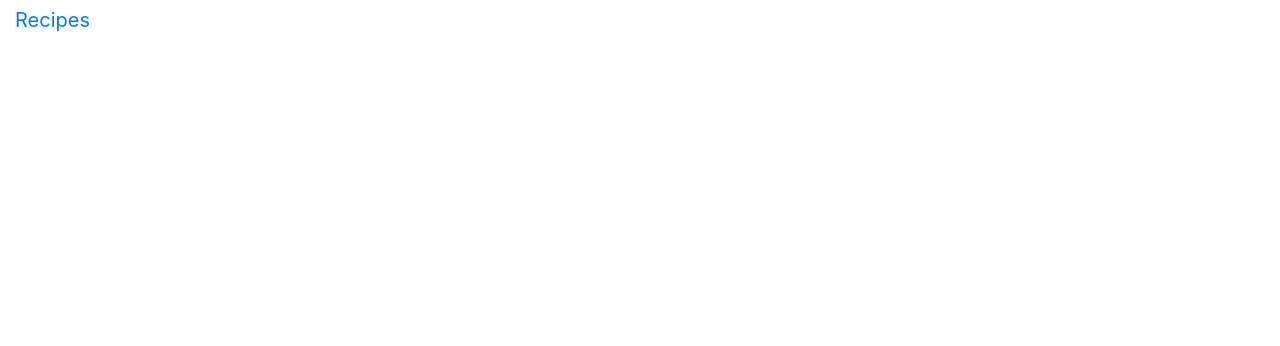
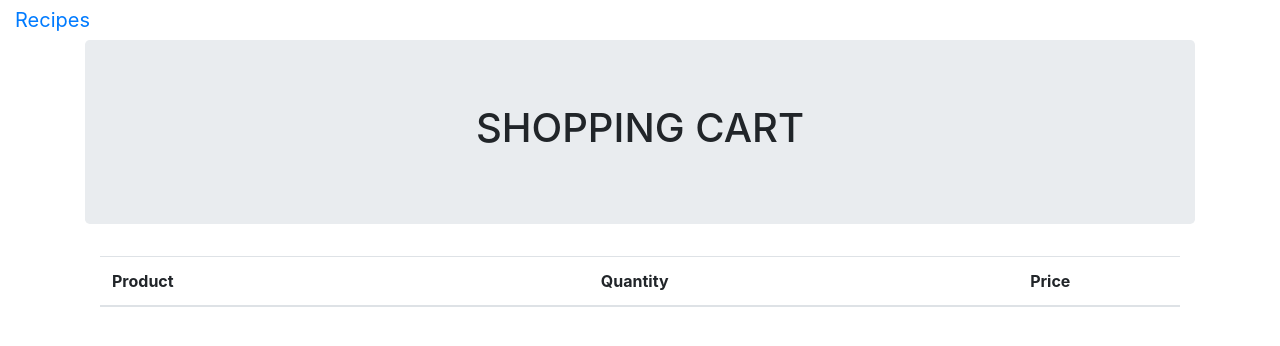
Before and after one commit to AsiriLRajapaksha/E-commerce-site, an Angular app: page /shopping-cart in a window 1280 px wide. Before the commit this address led to /. Shown: the top 346 px of the page. Built offline with nearby package versions, Linux system fonts and the light colour scheme.

Commit message:
11 commit

```diff
--- a/src/app/app-routing.module.ts
+++ b/src/app/app-routing.module.ts
@@ -4,6 +4,7 @@ import { RecipeComponent } from './recipe/recipe.component';
 import { RecipeDetailsComponent } from './recipe/recipe-details/recipe-details.component';
 import { ShoppingListComponent } from './shopping-list/shopping-list.component';
 import { ShoppingEditComponent } from './shopping-list/shopping-edit/shopping-edit.component';
+import { ShoppingCartComponent } from './shopping-cart/shopping-cart.component';
 
 
 const routes: Routes = [
@@ -13,7 +14,10 @@ const routes: Routes = [
   ]},
   {path:'shopping-list' , component:ShoppingListComponent , children:[
     {path:'shopping-edit', component:ShoppingEditComponent}
-  ]}
+  ]},
+  {
+    path:'shopping-cart',component:ShoppingCartComponent
+  }
 ];
 
 @NgModule({
--- a/src/app/app.module.ts
+++ b/src/app/app.module.ts
@@ -17,6 +17,7 @@ import { ShoppingEditComponent } from './shopping-list/shopping-edit/shopping-ed
 import { DropdownDirective } from './shared/dropdown.directive';
 import { RecipeService } from './recipe/recipe.service';
 import { ShoppingService } from './shopping-list/shopping.service';
+import { ShoppingCartComponent } from './shopping-cart/shopping-cart.component';
 
 @NgModule({
   declarations: [
@@ -31,7 +32,8 @@ import { ShoppingService } from './shopping-list/shopping.service';
     DropdownDirective,
     RecipeItemComponent,
     ShoppingListComponent,
-    ShoppingEditComponent
+    ShoppingEditComponent,
+    ShoppingCartComponent
   ],
   imports: [
     BrowserModule,
--- a/src/app/header/header.component.html
+++ b/src/app/header/header.component.html
@@ -14,7 +14,7 @@
             <li routerLinkActive="active"><a  routerLink="/shopping-list" >Shopping List</a></li>
         </ul>
         <ul class="nav navbar-nav navbar-right">
-            <li><a href="#"><span class="glyphicon glyphicon-shopping-cart"></span> Shopping Cart</a></li>
+            <li><a href="#" routerLinkActive="active" routerLink='/shopping-cart'><span class="glyphicon glyphicon-shopping-cart"></span> Shopping Cart</a></li>
             <li class="dropdown"><a class="dropdown-toggle" data-toggle="dropdown" role="button" aria-haspopup="true" aria-expanded="false" class="glyphicon glyphicon-user"> User management<span class="caret"></span></a>
                 <ul class="dropdown-menu">
                   <li><a class="glyphicon glyphicon-user">User Account</a></li>
--- /dev/null
+++ b/src/app/shopping-cart/shopping-cart.component.html
@@ -0,0 +1,36 @@
+<section class="jumbotron text-center">
+    <div class="container">
+        <h1 class="jumbotron-heading">SHOPPING CART</h1>
+     </div>
+</section>
+
+<div class="container mb-4">
+    <div class="row">
+        <div class="col-12">
+            <div class="table-responsive">
+                <table class="table table-striped">
+                    <thead>
+                        <tr>
+                            <!-- <th scope="col"> </th> -->
+                            <th scope="col">Product</th>
+                            <!-- <th scope="col">Available</th> -->
+                            <th scope="col" class="text-center">Quantity</th>
+                            <th scope="col" class="text-right">Price</th>
+                            <th> </th>
+                        </tr>
+                    </thead>
+                    <tbody>
+                        <tr *ngFor="let ingredient of ingredients">
+                            <!-- <td><img src="https://dummyimage.com/50x50/55595c/fff" /> </td> -->
+                            <td>{{ingredient.name}}</td>
+                            <!-- <td>In stock</td> -->
+                            <td><input class="form-control" type="text" value="{{ingredient.amount}}" /></td>
+                            <td class="text-right">124,90 €</td>
+                            <td class="text-right"><button class="btn btn-sm btn-danger"><i class="fa fa-trash"></i> </button> </td>
+                        </tr>
+                    </tbody>
+                </table>
+            </div>
+        </div>
+    </div>
+</div>
--- /dev/null
+++ b/src/app/shopping-cart/shopping-cart.component.ts
@@ -0,0 +1,24 @@
+import { Component, OnInit } from '@angular/core';
+import { ShoppingService } from '../shopping-list/shopping.service';
+import { Ingredient } from '../shared/ingredient.model';
+
+@Component({
+  selector: 'app-shopping-cart',
+  templateUrl: './shopping-cart.component.html',
+  styleUrls: ['./shopping-cart.component.css']
+})
+export class ShoppingCartComponent implements OnInit {
+  addTocart:Boolean = false;
+  ingredients : Ingredient[];
+
+  constructor(private shoppingService:ShoppingService) { }
+
+  ngOnInit() {
+     this.addTocart = this.shoppingService.addIngredientsToCart();
+     if(this.addTocart){
+       console.log("bdsabhshndjksnadisndkjnfbdkdsaf");
+       this.ingredients = this.shoppingService.getShoppingListDetails();
+     }
+  }
+
+}
--- a/src/app/shopping-list/shopping-edit/shopping-edit.component.html
+++ b/src/app/shopping-list/shopping-edit/shopping-edit.component.html
@@ -15,7 +15,7 @@
           <div class="col-xs-12">
             <button class="btn btn-success" type="button" (click)=onAddToList(inputName,inputAmount)>Add</button>
             <button class="btn btn-danger" type="button" style="margin-left:5px; margin-right: 5px;" (click)="onDelete()">Delete</button>
-            <button class="btn btn-primary" type="button">Clear</button>
+            <button class="btn btn-primary" type="button" (click)="onClear()">Clear</button>
           </div>
         </div>
       </form>
--- a/src/app/shopping-list/shopping-edit/shopping-edit.component.ts
+++ b/src/app/shopping-list/shopping-edit/shopping-edit.component.ts
@@ -26,4 +26,8 @@ export class ShoppingEditComponent implements OnInit {
      this.shoppingService.deteteIngredient();
   }
 
+  onClear(){
+    this.shoppingService.clearIngredients();
+  }
+
 }
--- a/src/app/shopping-list/shopping-list.component.html
+++ b/src/app/shopping-list/shopping-list.component.html
@@ -7,5 +7,6 @@
       {{ ingredient.name }} ({{ ingredient.amount }})
       </a>
     </ul>
+    <button class="btn btn-success" type="button" (click)=onAddTocart()>Add To Cart</button>
   </div>
 </div>
--- a/src/app/shopping-list/shopping-list.component.ts
+++ b/src/app/shopping-list/shopping-list.component.ts
@@ -12,6 +12,7 @@ export class ShoppingListComponent implements OnInit , OnDestroy {
   ingredients : Ingredient[];
   subscribe : Subscription;
   index:number;
+  addTocart:Boolean = false;
 
   constructor(private shoppingService: ShoppingService) { }
 
@@ -32,5 +33,10 @@ export class ShoppingListComponent implements OnInit , OnDestroy {
     this.shoppingService.getIndex(i);
   }
 
+  onAddTocart(){
+     this.addTocart= true;
+    this.shoppingService.addToShoopingcart(this.addTocart);
+  }
+
 
 }
--- a/src/app/shopping-list/shopping.service.ts
+++ b/src/app/shopping-list/shopping.service.ts
@@ -14,6 +14,8 @@ export class ShoppingService{
     private updatedShoppingList = new Subject<Ingredient[]>();
 
     private index :number = -1;
+
+    private addTocart:Boolean = false;
 
     constructor(private http:HttpClient ){}
 
@@ -41,10 +43,21 @@ export class ShoppingService{
 
     deteteIngredient(){
         console.log(this.index);
-        // const ingredient = this.ingredients.filter(c => c[this.index] != this.ingredients[this.index]);
-        // console.log(ingredient);
         this.ingredients.splice(this.index , 1);
         this.updatedShoppingList.next(this.ingredients);
+    }
+
+    clearIngredients(){
+        this.ingredients = [];
+        this.updatedShoppingList.next(this.ingredients);
+    }
+
+    addToShoopingcart(addTocart:Boolean){
+        this.addTocart = addTocart;
+    }
+
+    addIngredientsToCart(){
+        return this.addTocart;
     }
 
 
```
Also changed, not shown: src/app/shopping-cart/shopping-cart.component.css (added), 1 other file (tests, documents, lock files or other folders).
